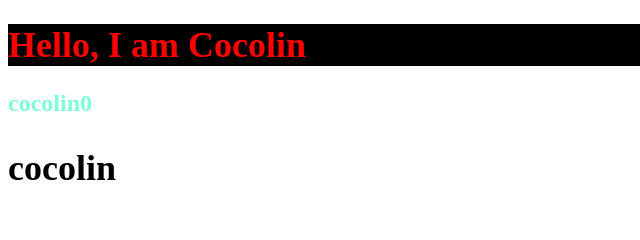
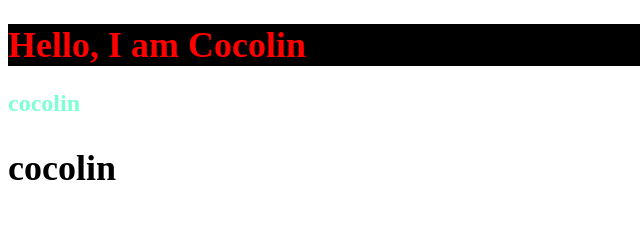
Before and after one commit to cocolin921118/cocolin921118.github.io, a plain HTML site: page index.html in a window 1280 px wide. Shown: the top 240 px of the page, 0-640 px from the left. Drawn offline with Linux system fonts and the light colour scheme.

Commit message:
0305我的CSS測試

```diff
--- a/index.html
+++ b/index.html
@@ -31,7 +31,7 @@
 
 <h1 class="mycls">Hello, I am Cocolin</h1>
 
-<h2 id="myid">cocolin0</h2>
+<h2 id="myid">cocolin</h2>
 
 <h2 class="mycls">cocolin</h2>
 
```
